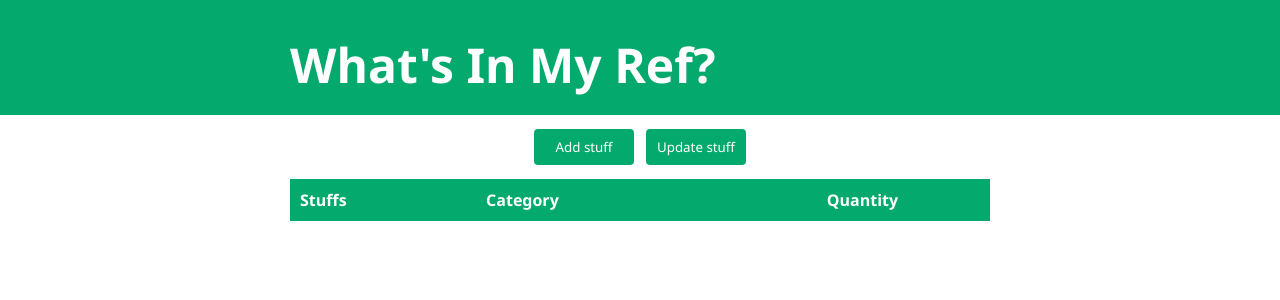
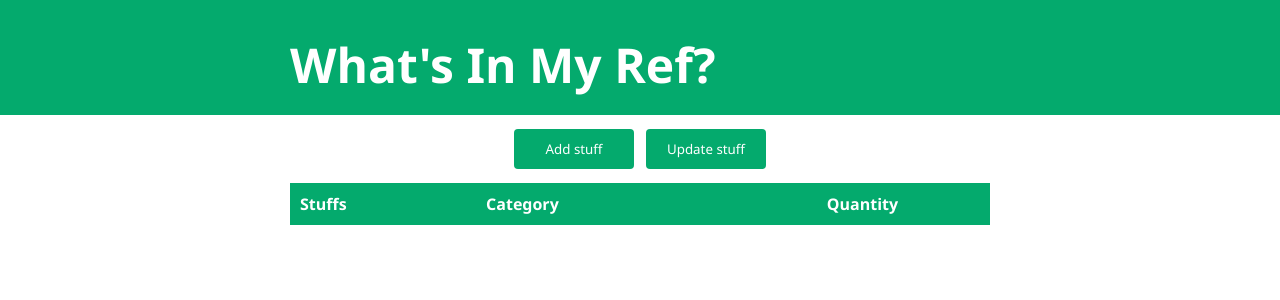
Before and after one commit to AudemarsOdato/whats-in-my-ref, a React (Vite) app: page / in a window 1280 px wide. Shown: the top 300 px of the page. Built offline with nearby package versions, Linux system fonts and the light colour scheme.

Commit message:
Update index.css

```diff
--- a/src/index.css
+++ b/src/index.css
@@ -30,8 +30,8 @@ header h1 {
 }
 
 .buttons-div button {
-        width: 100px;
-        height: 36px;
+        width: 120px;
+        height: 40px;
         border-radius: 4px;
         border: none;
         background-color: var(--green);
@@ -127,6 +127,7 @@ form label {
         text-align: left;
         color: rgb(84, 84, 84);
         font-weight: 400;
+        font-size: 14px;
 }
 
 form input[type=text],[type=number] {
@@ -135,10 +136,11 @@ form input[type=text],[type=number] {
         margin-bottom: 8px;
         border-radius: 4px;
         border: solid 1px black;
+        font-size: 16px;
 }
 
 form input[type=submit] {
-        padding: 8px 24px;
+        padding: 10px 26px;
         margin: 10px 0 0 auto;
         border: none;
         background-color: var(--green);
@@ -169,7 +171,7 @@ form input[type=submit]:active {
 
 .update-table button {
         border: none;
-        padding: 6px 12px;
+        padding: 8px 14px;
         width: 80px;
         color: white;
         border-radius: 4px;
```
